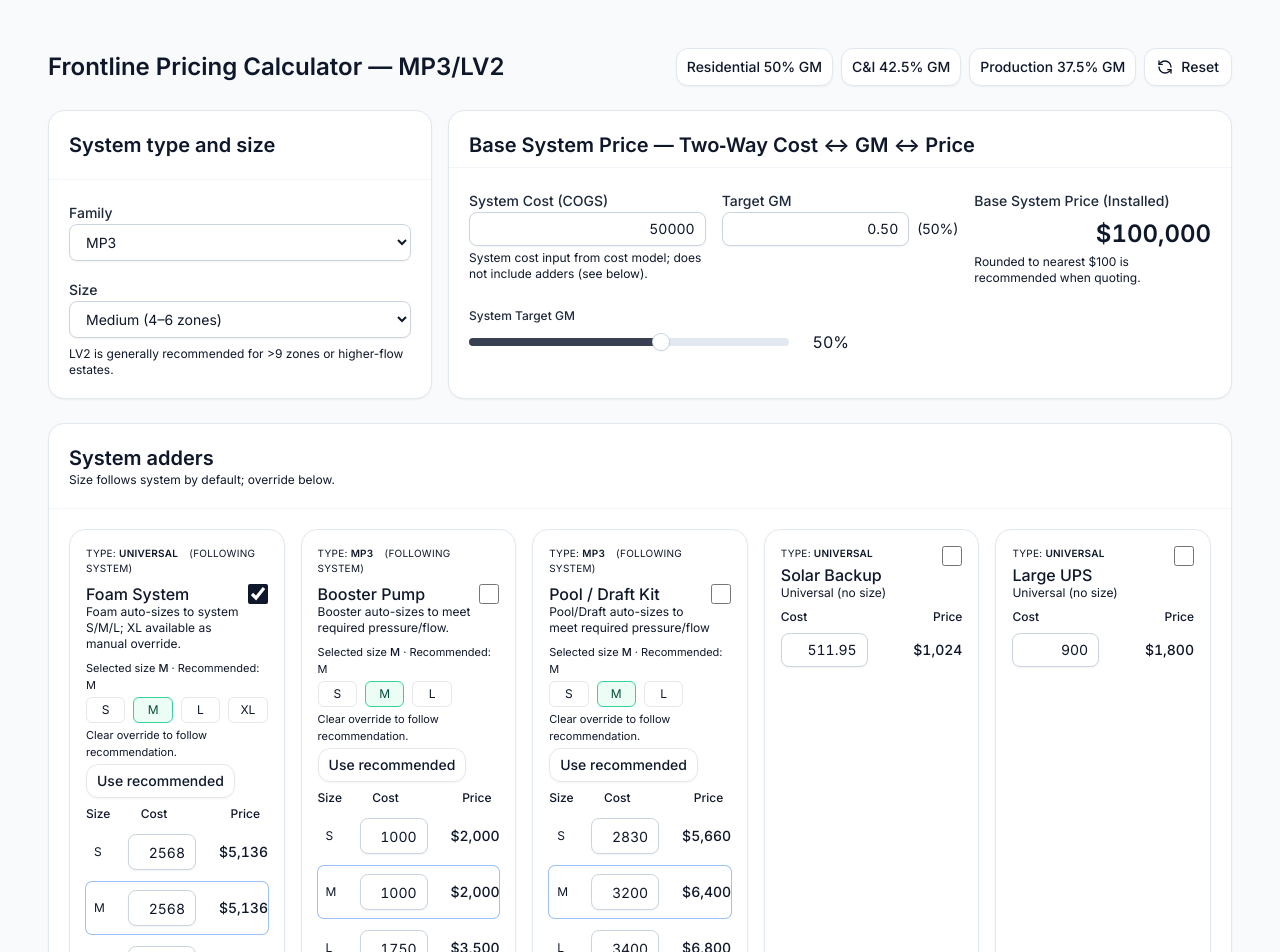
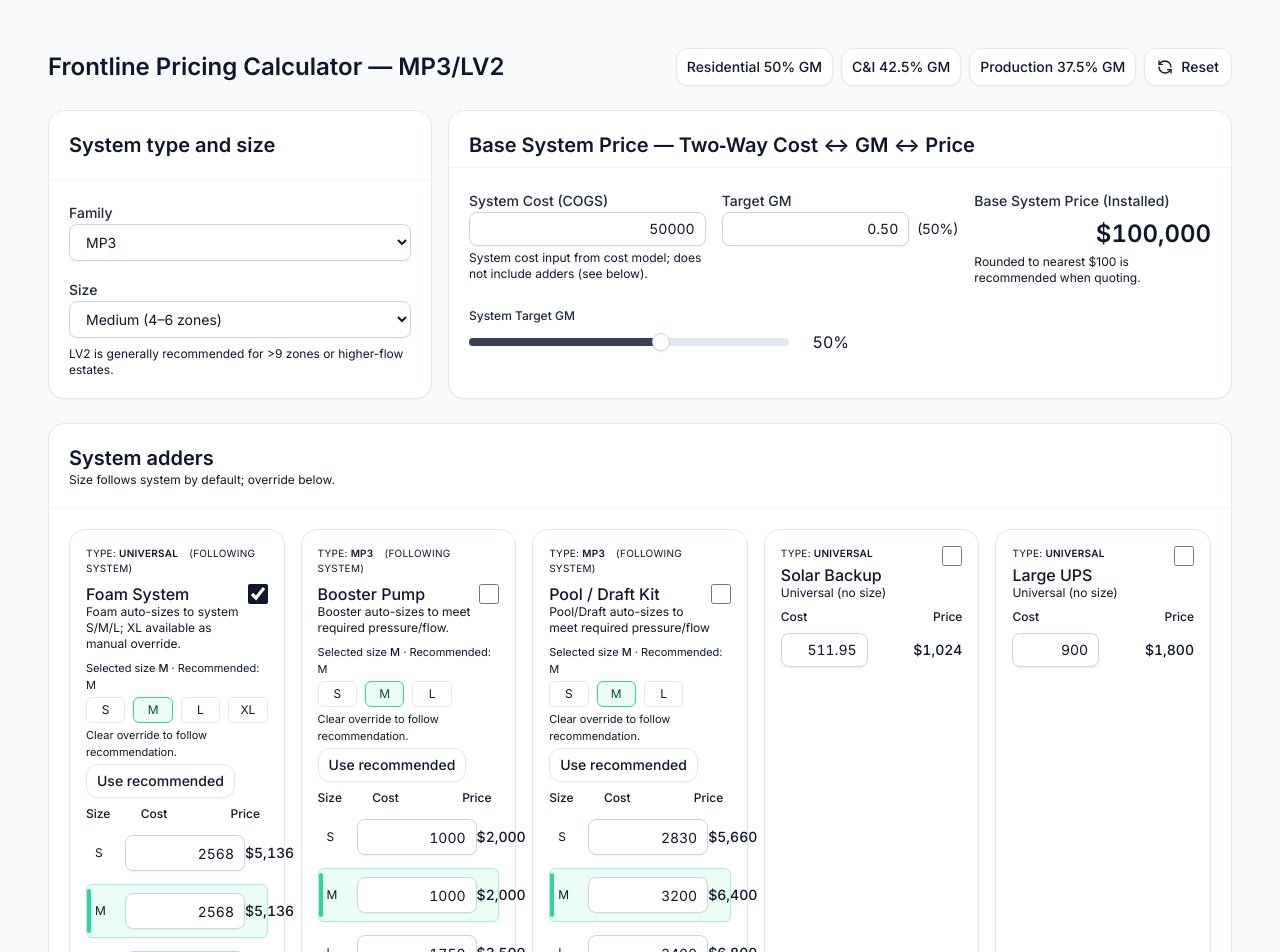
Before and after one commit to cappadonna06/Frontline-pricing-demo, a React (Vite) app: page / in a window 1280 px wide. Shown: the top 952 px of the page. Built offline with nearby package versions, Linux system fonts and the light colour scheme.

Commit message:
Update FrontlinePricingCalculator.tsx

```diff
--- a/src/FrontlinePricingCalculator.tsx
+++ b/src/FrontlinePricingCalculator.tsx
@@ -1239,11 +1239,14 @@ const tableHeader = (
 );
 
   const Row = ({ k }: { k: any }) => (
-    <div
-      className={`${GRID} items-center p-2 rounded-md ${
-        String(activeSize) === String(k) ? "bg-muted ring-1 ring-muted-foreground/20" : ""
-      }`}
-    >
+<div
+  className={`grid grid-cols-[30px,120px,1fr] items-center p-2 rounded-md relative overflow-visible transition-all ${
+    String(activeSize) === String(k)
+      ? "bg-emerald-50 border border-emerald-200 shadow-sm before:content-[''] before:absolute before:inset-y-1 before:left-0 before:w-1 before:rounded before:bg-emerald-400"
+      : "border border-transparent"
+  }`}
+>
+
       <div className="text-xs uppercase tracking-wide text-muted-foreground">{k}</div>
 
       {/* Fixed-width input — stops the “blob” */}
```
